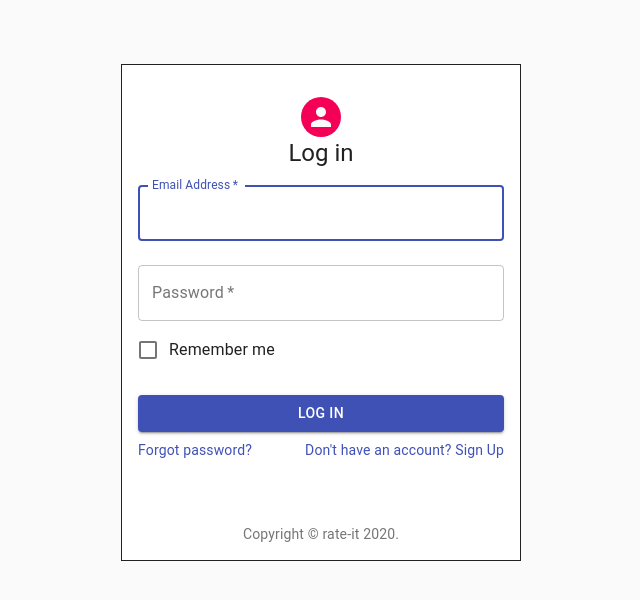
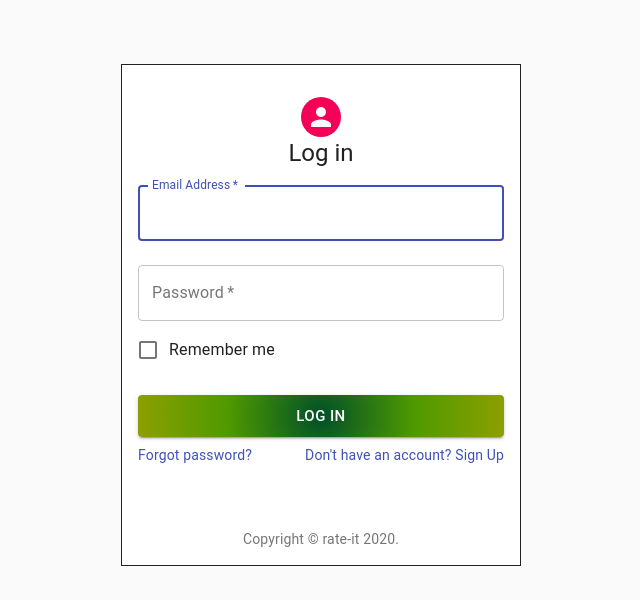
Before and after one commit to maheralhallak/rate-it, a React (Create React App) app: page / in a window 1280 px wide. Shown: the top 600 px of the page, without its empty margins (343-983 px from the left). Built offline with nearby package versions, Linux system fonts and the light colour scheme.

Commit message:
sign in compoentn

```diff
--- a/src/components/signin/Signin.js
+++ b/src/components/signin/Signin.js
@@ -43,6 +43,7 @@ const useStyles = makeStyles((theme) => ({
   },
   submit: {
     margin: theme.spacing(3, 0, 1),
+
   }
 
 }));
@@ -103,6 +104,11 @@ export default function SignIn() {
             fullWidth
             variant="contained"
             color="primary"
+            size="large"
+            style={{
+              background: 'rgb(0,80,40)',
+              background: 'radial-gradient(circle, rgba(0,80,40,1) 0%, rgba(79,154,0,1) 51%, rgba(141,159,0,1) 100%)'
+            }}
             className={classes.submit}
           >
             Log In
```
